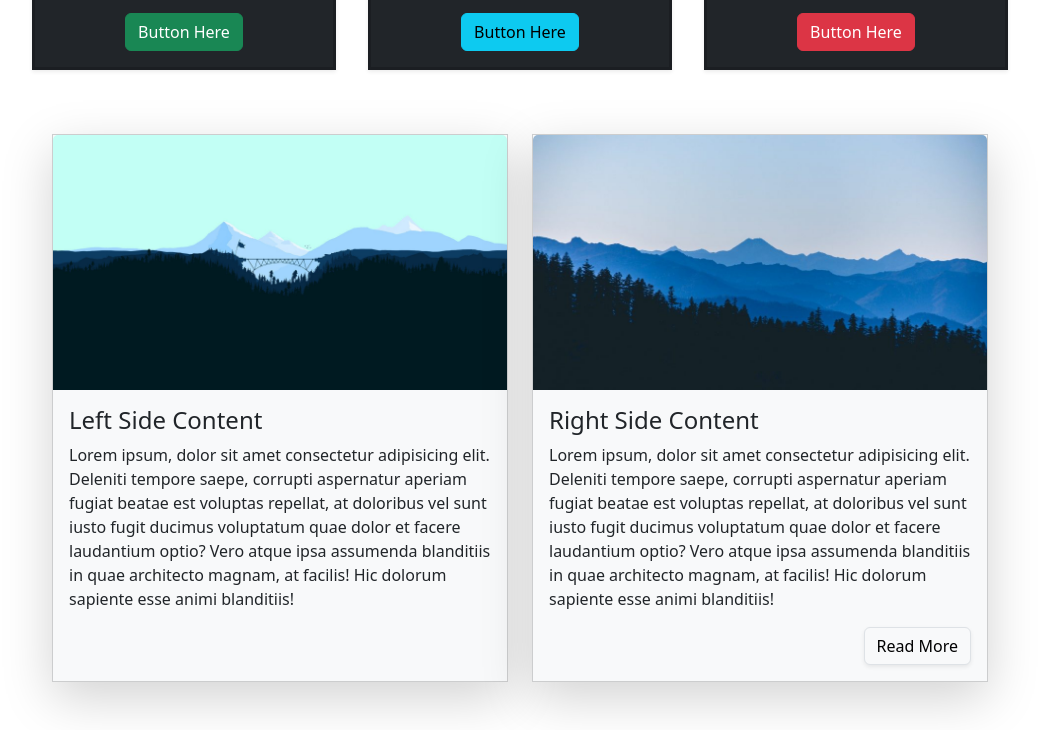
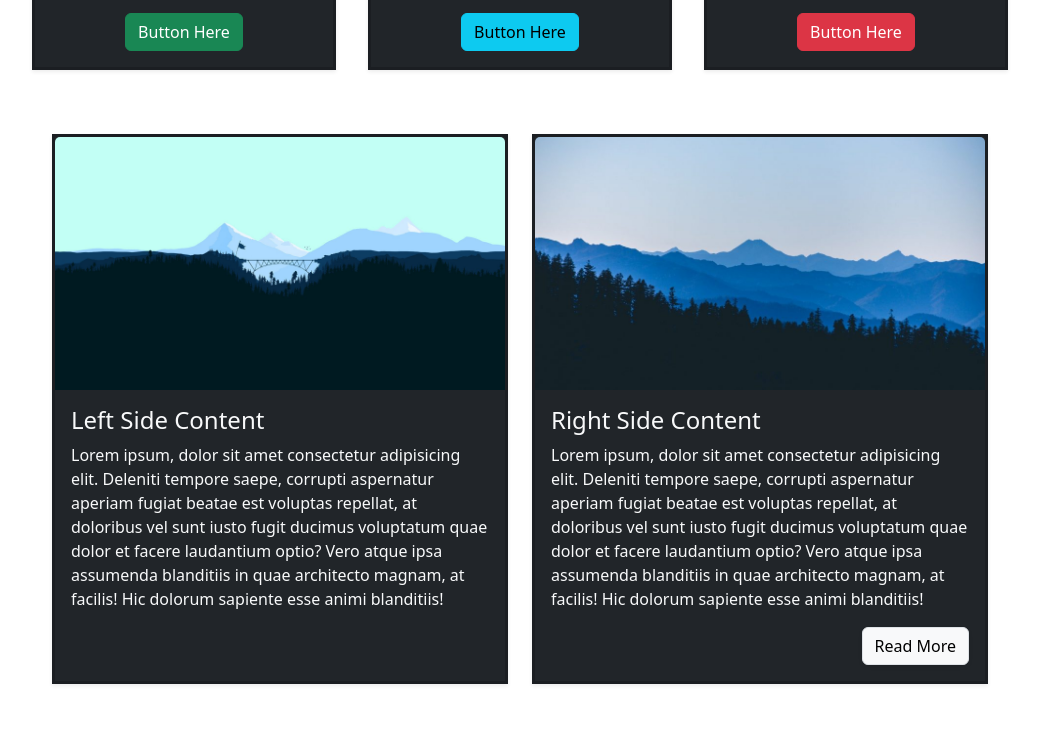
Before and after one commit to muhamedrazik-2003/Landing-page-Bootstrap, a plain HTML site: page index.html in a window 1280 px wide. Shown: the part 1060-1792 px from the top of the page, without its empty margins (120-1159 px from the left). Drawn offline with nearby package versions, Linux system fonts and the light colour scheme.

Commit message:
card section 2 style change

```diff
--- a/index.html
+++ b/index.html
@@ -92,7 +92,7 @@
   <!-- card section 2 -->
   <div class="container mx-auto row  justify-content-center gap-4 my-5 w-75">
     <!-- card 1 -->
-    <div class="card col-sm-12 col-md bg-light p-0  border-1 rounded-0 shadow-lg">
+    <div class="card bg-dark text-light col-sm-12 col-md bg-light p-0  border-3 rounded-0 shadow-sm">
       <img class="card-img-top" src="./images/card section-2 image 1.jpg" alt="Title" />
       <div class="card-body">
         <h4 class="card-title">Left Side Content</h4>
@@ -104,7 +104,7 @@
       </div>
     </div>
     <!-- card 2 -->
-    <div class="card col-sm-12 col-md bg-light p-0 border-1 rounded-0 shadow-lg">
+    <div class="card bg-dark text-light col-sm-12 col-md bg-light p-0 border-3 rounded-0 shadow-sm">
       <img class="card-img-top" src="./images/card section-2 image 2.jpg" alt="Title" />
       <div class="card-body">
         <h4 class="card-title">Right Side Content</h4>
```
